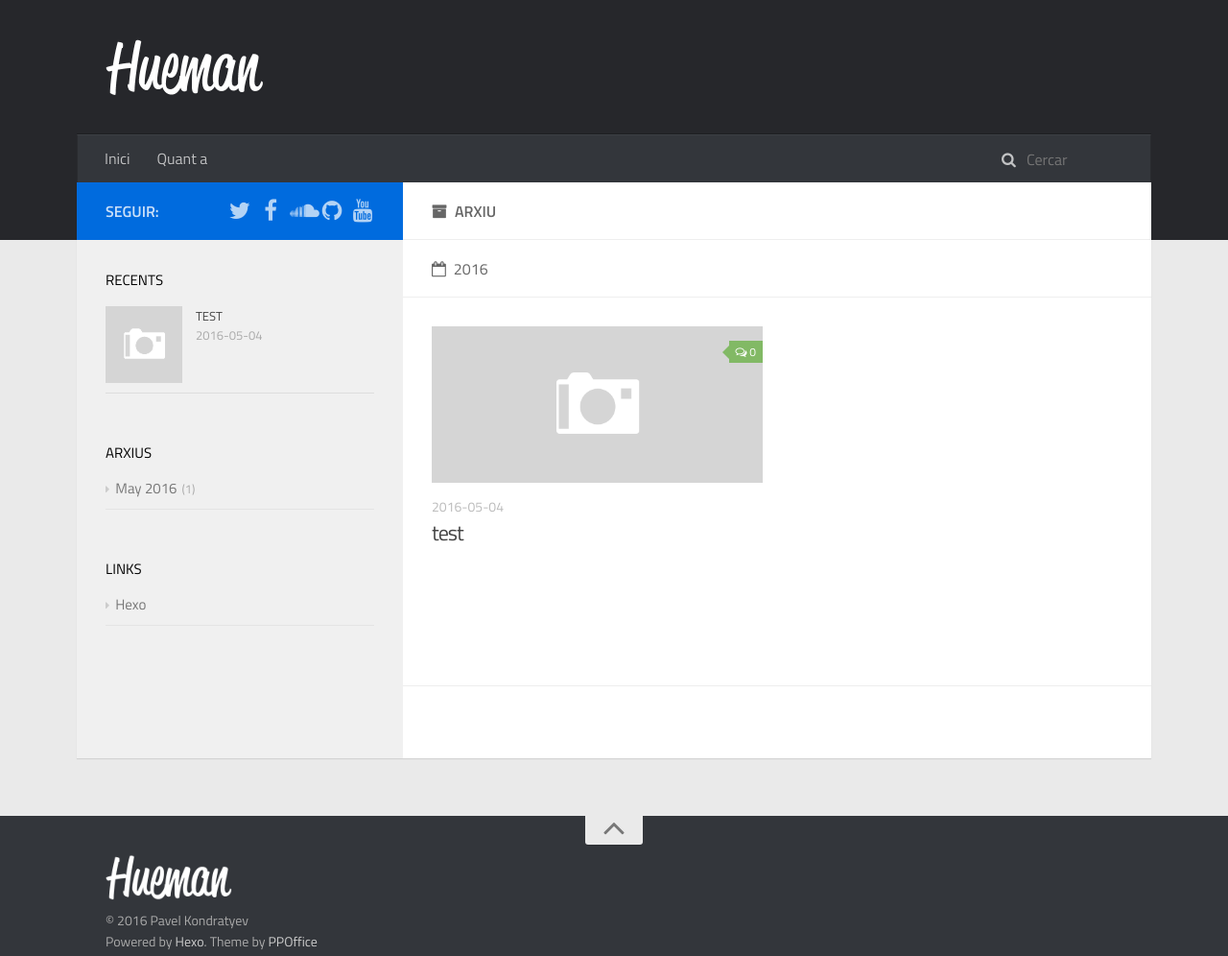
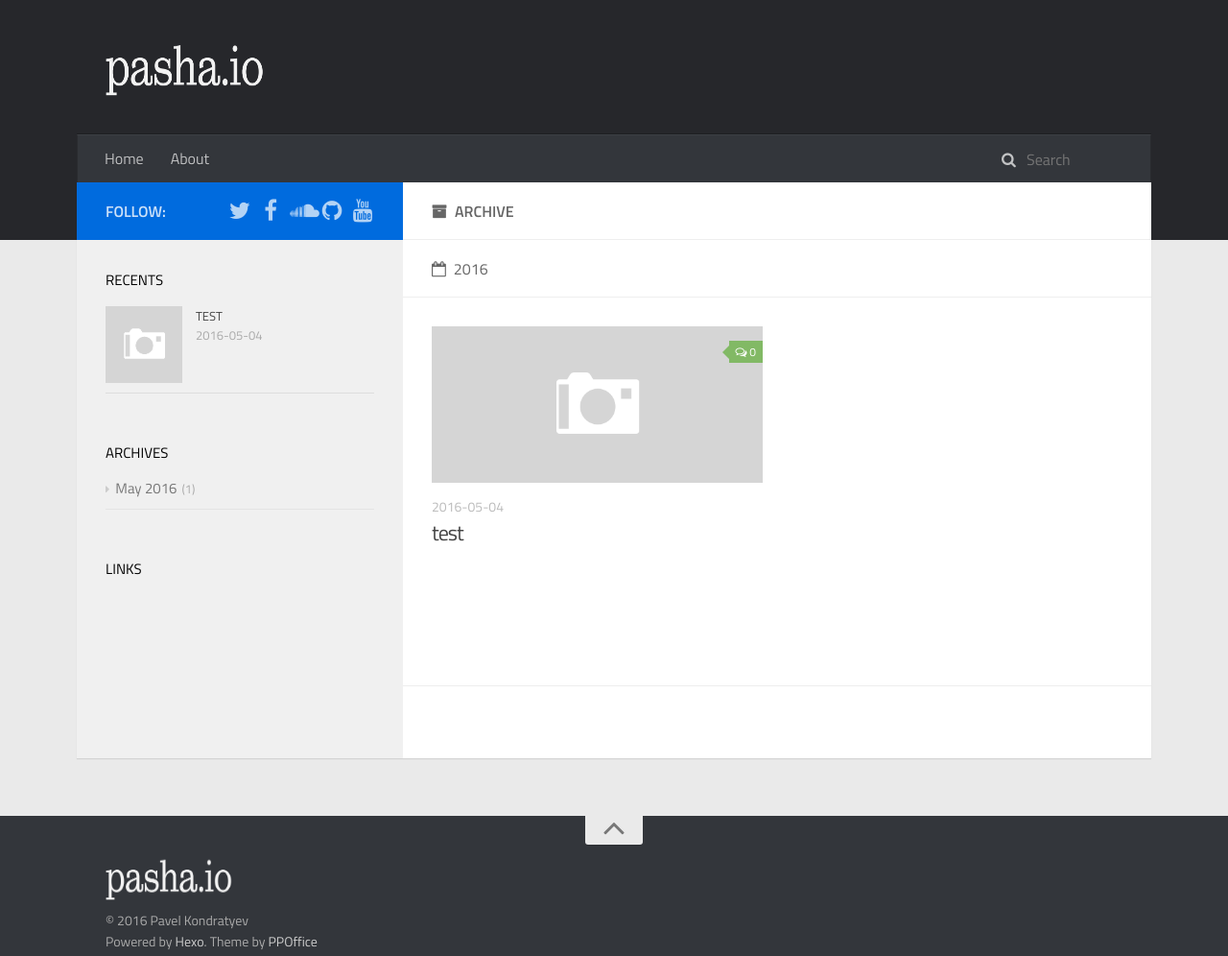
Before and after one commit to pashakondratyev/hexo_static, a plain HTML site: page archives/index.html in a window 1280 px wide. Shown: the whole page at 96% size. Drawn offline with Linux system fonts and the light colour scheme.

Commit message:
Site updated: 2016-05-04 21:17:36

```diff
--- a/archives/index.html
+++ b/archives/index.html
@@ -3,7 +3,7 @@
 <head>
     <meta charset="utf-8">
 
-    <title>Arxiu | Pasha.io</title>
+    <title>Archive | Pasha.io</title>
     <meta name="viewport" content="width=device-width, initial-scale=1, maximum-scale=1">
 
     <meta name="description">
@@ -58,13 +58,13 @@
                         <ul id="main-nav">
 
                                 <li class="main-nav-list-item" >
-                                    <a class="main-nav-list-link" href="/">Inici</a>
+                                    <a class="main-nav-list-link" href="/">Home</a>
                                 </li>
 
 
 
                                 <li class="main-nav-list-item" >
-                                    <a class="main-nav-list-link" href="/about/index.html">Quant a</a>
+                                    <a class="main-nav-list-link" href="/about/index.html">About</a>
                                 </li>
 
                         </ul>
@@ -72,7 +72,7 @@
                             <div id="search-form-wrap">
 
     <form class="search-form">
-        <input type="text" class="ins-search-input search-form-input" placeholder="Cercar" />
+        <input type="text" class="ins-search-input search-form-input" placeholder="Search" />
         <button type="submit" class="search-form-submit"></button>
     </form>
     <div class="ins-search">
@@ -93,8 +93,8 @@
         TRANSLATION: {
             POSTS: 'Posts',
             PAGES: 'Pages',
-            CATEGORIES: 'categories',
-            TAGS: 'etiquetes',
+            CATEGORIES: 'Categories',
+            TAGS: 'Tags',
             UNTITLED: '(Untitled)',
         },
         ROOT_URL: '/',
@@ -120,7 +120,7 @@
                         <div class="main-body-header">
     <h1 class="header">
 
-    <i class="icon fa fa-archive"></i>Arxiu
+    <i class="icon fa fa-archive"></i>Archive
     </h1>
 </div>
                         <div class="main-body-content">
@@ -192,7 +192,7 @@
                     <aside id="sidebar">
     <a class="sidebar-toggle" title="Expand Sidebar"><i class="toggle icon"></i></a>
     <div class="sidebar-top">
-        <p>seguir:</p>
+        <p>follow:</p>
         <ul class="social-links">
 
 
@@ -276,7 +276,7 @@
 
 
     <div class="widget-wrap widget-list">
-        <h3 class="widget-title">arxius</h3>
+        <h3 class="widget-title">archives</h3>
         <div class="widget">
             <ul class="archive-list"><li class="archive-list-item"><a class="archive-list-link" href="/archives/2016/05/">May 2016</a><span class="archive-list-count">1</span></li></ul>
         </div>
@@ -295,10 +295,6 @@
         <h3 class="widget-title">links</h3>
         <div class="widget">
             <ul>
-
-                    <li>
-                        <a href="http://hexo.io">Hexo</a>
-                    </li>
 
             </ul>
         </div>
--- a/css/style.css
+++ b/css/style.css
@@ -269,7 +269,7 @@ code {
   padding: 10px 0;
   width: 165px;
   height: 60px;
-  background-image: url("images/logo-header.png");
+  background-image: url("images/logo.png");
   background-position: 0px 10px;
   background-repeat: no-repeat;
   -webkit-background-size: 165px 60px;
```
Also changed, not shown: 2016/05/04/test/index.html (+9 -13 lines), archives/2016/05/index.html (+9 -13 lines), archives/2016/index.html (+9 -13 lines), index.html (+8 -12 lines), css/images/logo.png (added).
